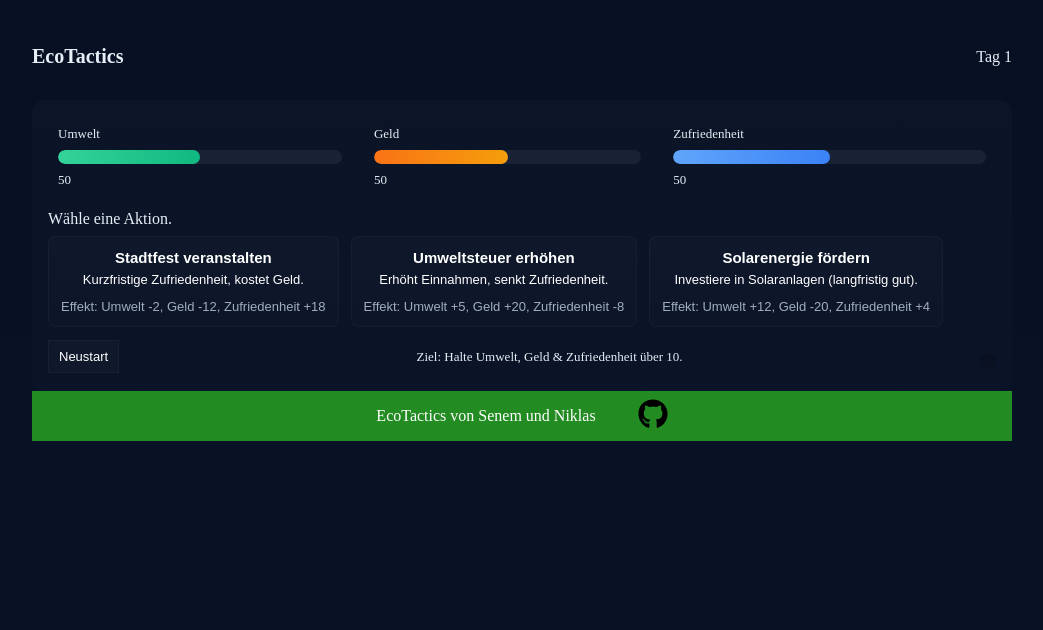
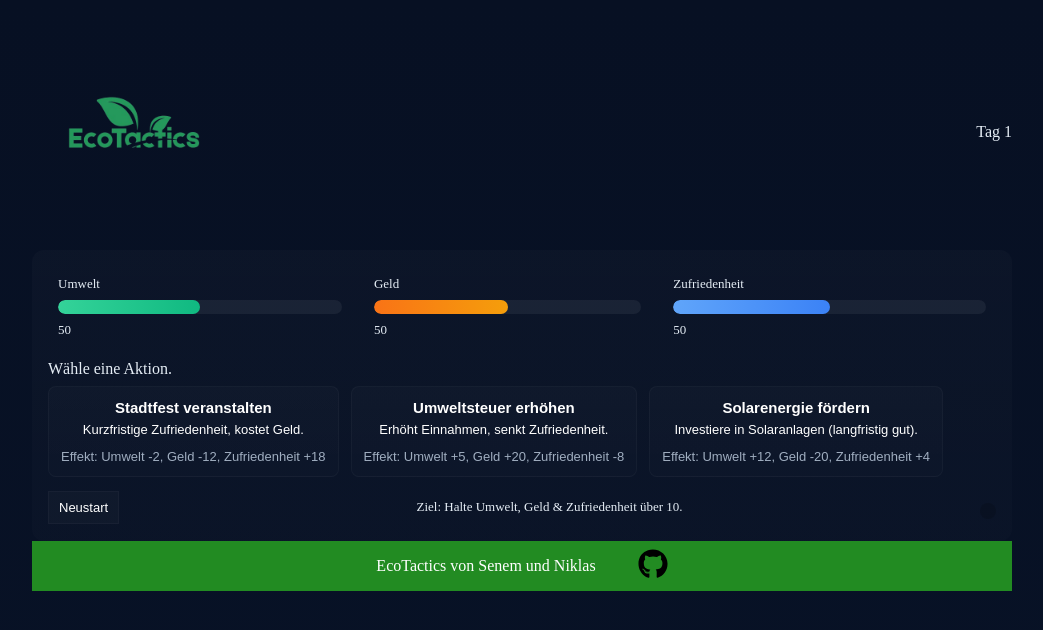
Before and after one commit to CreepyNiki/EcoTactics, a website built with Vite: page ecoTactics/index.html in a window 1280 px wide. Shown: the whole page, without its empty margins (118-1161 px from the left). Built offline with nearby package versions, Linux system fonts and the light colour scheme.

Commit message:
feat: embedded logo

```diff
--- a/ecoTactics/index.html
+++ b/ecoTactics/index.html
@@ -10,7 +10,7 @@
 <body>
 <div class="container">
     <header>
-        <h1 class="gameHeader">EcoTactics</h1>
+        <img class="logo" src="assets/logo_green.png" alt="EcoTactics Logo"/>
         <div class="day"></div>
     </header>
 
--- a/ecoTactics/src/style.css
+++ b/ecoTactics/src/style.css
@@ -24,8 +24,9 @@ header {
     margin-bottom: 18px;
 }
 
-.gameHeader {
-    font-size: 20px;
+
+.logo{
+    height: 200px;
 }
 
 .day{
```
